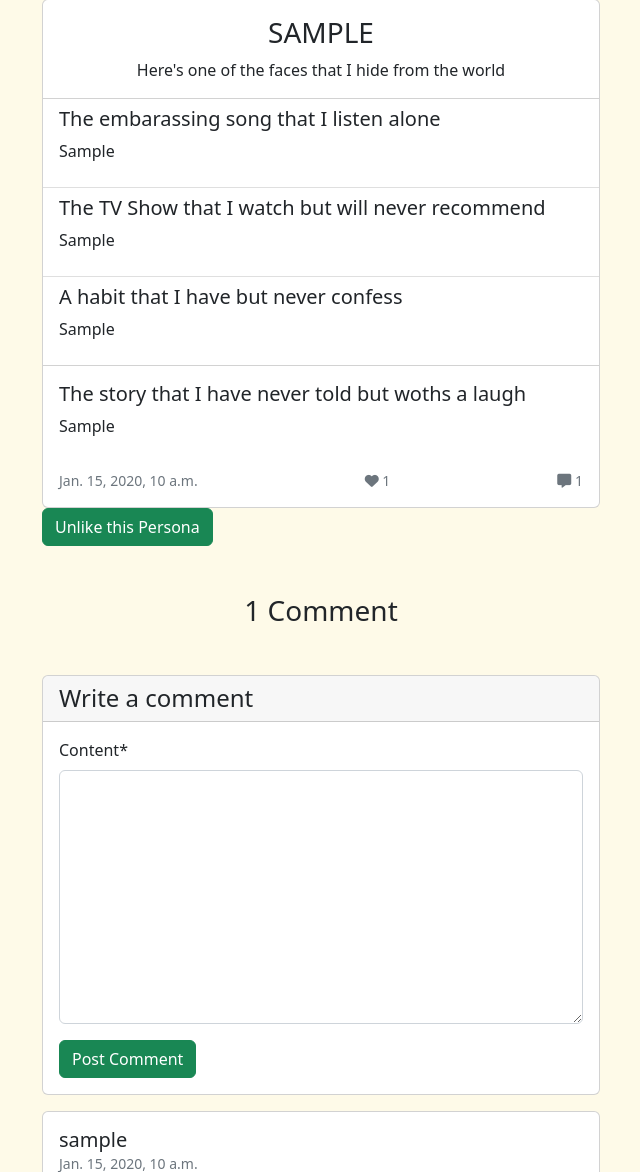
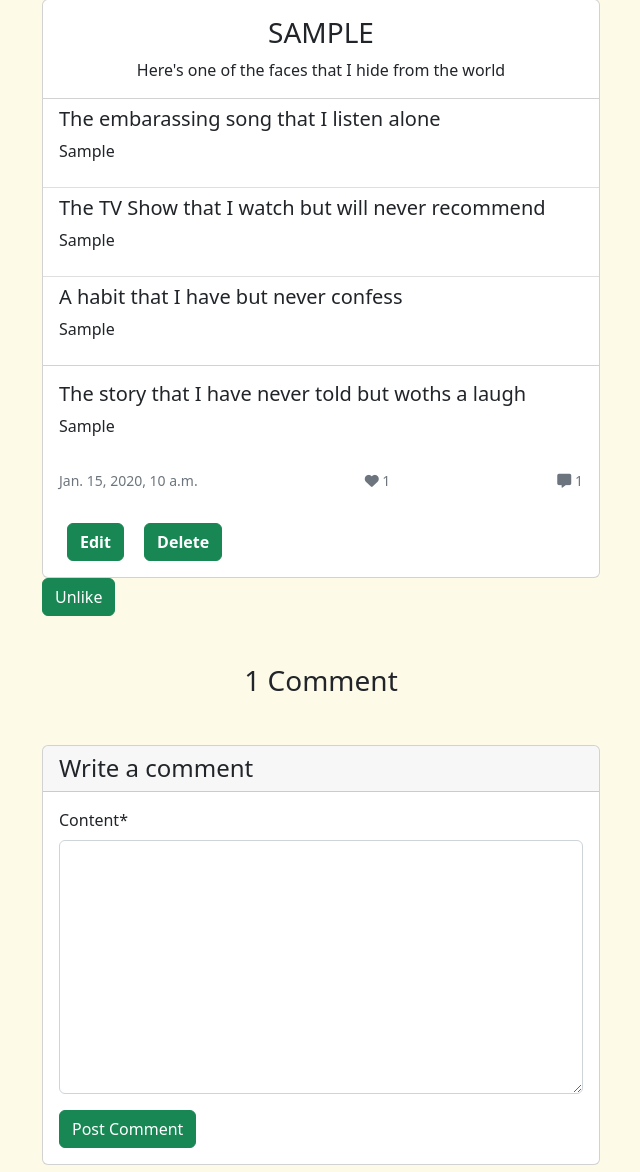
Before and after one commit to bakrydiarra/Wall_of-Shame, a Django app: a page that uses templates/persona_detail.html in a window 1280 px wide. Shown: the part 73-1245 px from the top of the page, without its empty margins (319-959 px from the left). Run offline with Django 3.2, Linux system fonts and the light colour scheme; a user stored in the database is signed in; tables that the repository leaves empty hold one stand-in row (values such as "Sample post"); some libraries are stand-ins or nearby versions.

Commit message:
Add: btn delete and edit

```diff
--- a/placard/views.py
+++ b/placard/views.py
@@ -142,4 +142,5 @@ class EditPersonaView(UpdateView):
 
     def form_valid(self, form):
         form.instance.author = self.request.user
+        messages.success(self.request, 'Persona created successfully!')
         return super().form_valid(form)
--- a/templates/persona_detail.html
+++ b/templates/persona_detail.html
@@ -44,18 +44,27 @@ Persona Detail
       <span><i class="fa-solid fa-heart"></i> {{persona.number_of_likes}}</span>
       <span><i class="fa-solid fa-message"></i> {{persona.number_of_comments}}</span>
     </div>
+    {% if user.is_authenticated %}
+    {% if user.id == persona.author.id %}
+    <div class="card-body justify-content-center">
+      <a href="#" role="button" class="btn btn-success btn-block mx-2 btn-m "><strong>Edit</strong> </a>
+      <a href="#" role="button" class="btn btn-success btn-block mx-2 btn-m "><strong>Delete</strong></a>
+    </div>
+    {% endif %}
+    {% endif %}
   </div>
 </div>
 
 {% if user.is_authenticated %}
 <div class="mx-auto mtb-3 w-50">
-<form class="d-inline" action="{% url 'persona_like' persona.slug %}" method="post">
-  {% csrf_token %}
+  <form class="d-inline " action="{% url 'persona_like' persona.slug %}" method="post">
+    {% csrf_token %}
 
-  <button type="submit" name="blogpost_id" value="{{persona.slug}}" class="btn btn-success ">
-    {% if liked %} Unlike this Persona {% else %} Like this Persona {% endif %}
-  </button>
-</form>
+    <button type="submit" name="blogpost_id" value="{{persona.slug}}" class="btn btn-success ">
+      {% if liked %} Unlike {% else %} Like {% endif %}
+    </button>
+  </form>
+
 </div>
 {% endif %}
 
```
